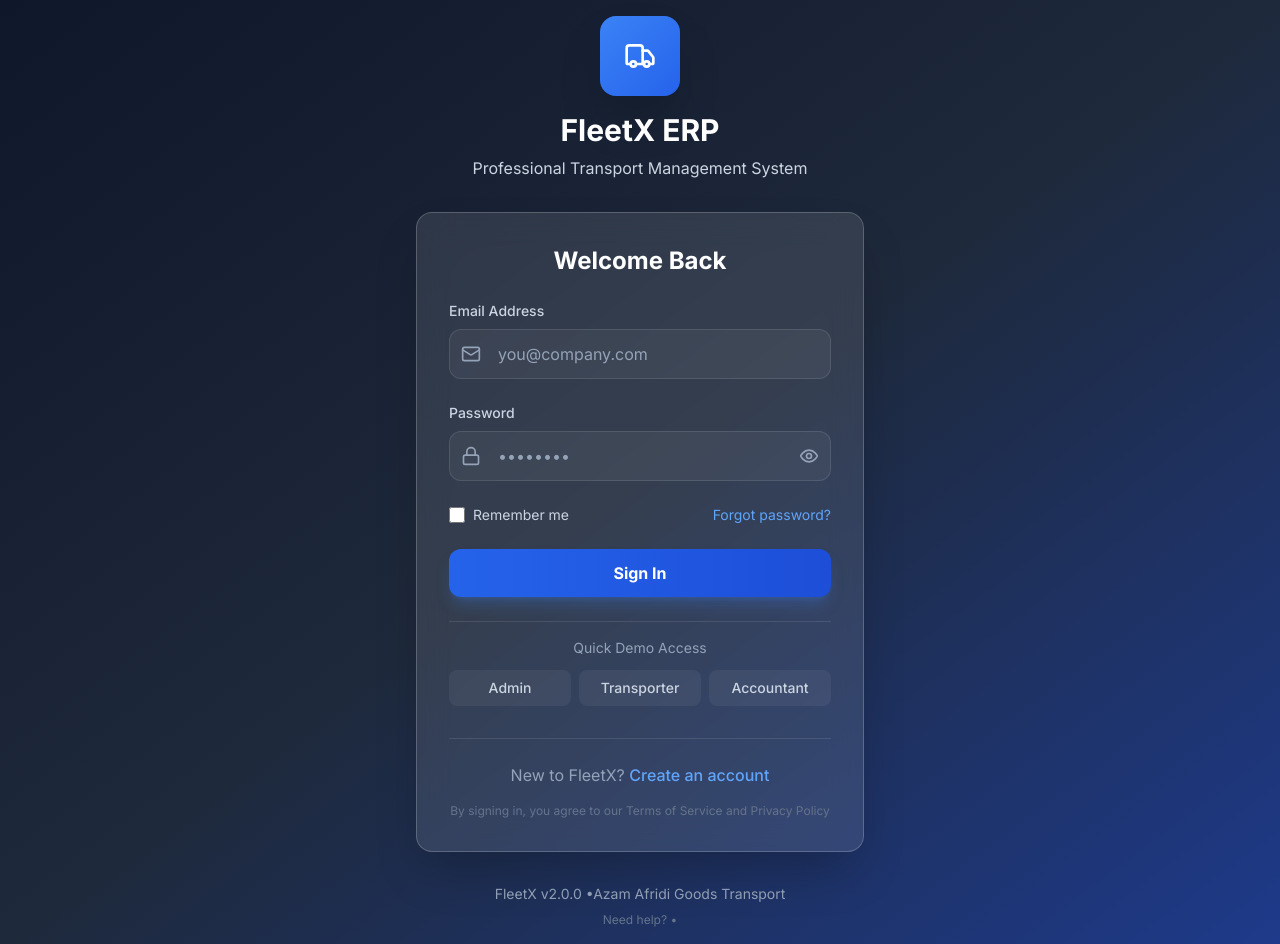
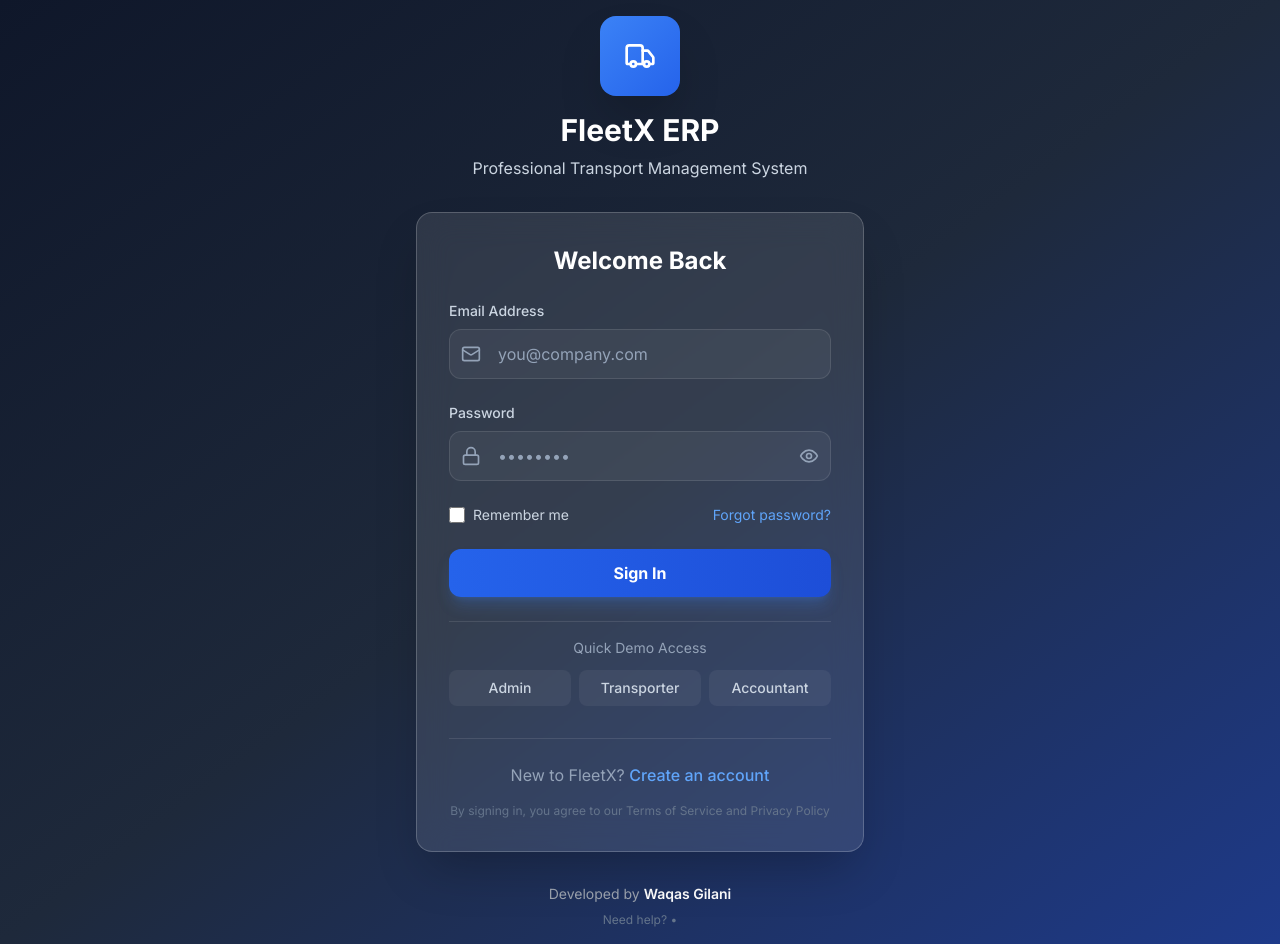
Before and after one commit to rohaniyet/FleetX, a React (Vite) app: page /login in a window 1280 px wide. Built offline with nearby package versions, Linux system fonts and the light colour scheme; no server answers.

Commit message:
Login.jsx

```diff
--- a/src/components/auth/Login.jsx
+++ b/src/components/auth/Login.jsx
@@ -223,10 +223,10 @@
 
         {/* App Info */}
         <div className="mt-8 text-center">
-          <p className="text-sm text-slate-400">
-            FleetX v{window.publicConfig?.APP_VERSION || '2.0.0'} •
-            {window.publicConfig?.COMPANY_NAME || 'Azam Afridi Goods Transport'}
-          </p>
+          <p className="text-sm text-gray-400 mt-8">
+  Developed by <span className="font-semibold text-white">Waqas Gilani</span>
+</p>
+
           <p className="text-xs text-slate-500 mt-2">
             Need help? {window.publicConfig?.SUPPORT.PHONE} • {window.publicConfig?.SUPPORT.EMAIL}
           </p>
```
